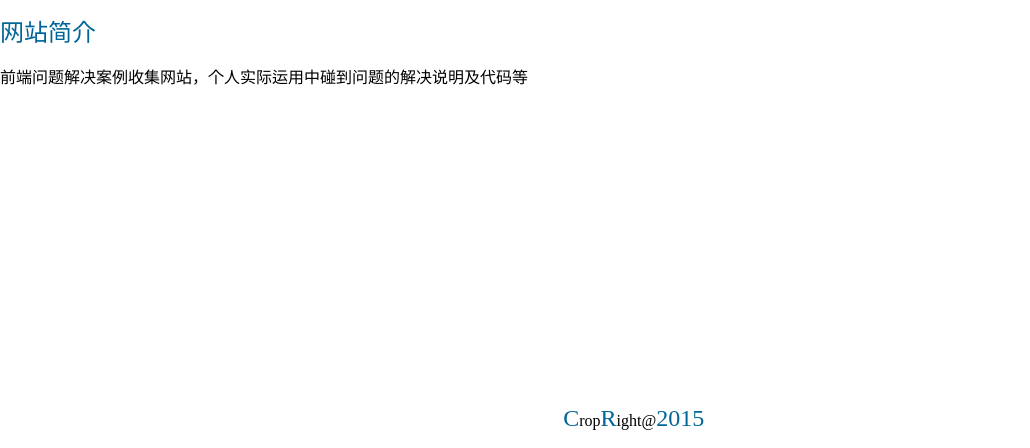
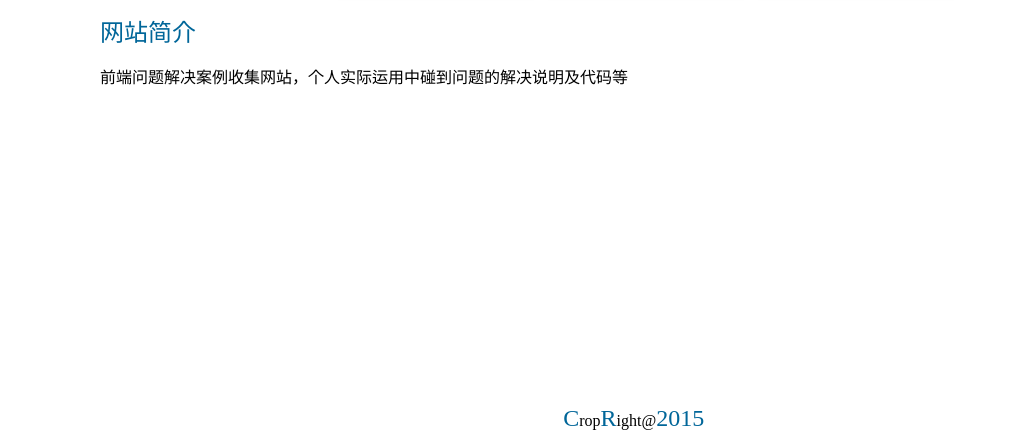
Before and after one commit to plusprimer/w3c, a plain HTML site: page index.html in a window 1280 px wide. Shown: the part 352-800 px from the top of the page, without its empty margins (0-1030 px from the left). Drawn offline with Linux system fonts and the light colour scheme.

Commit message:
v0.0.4
修改了网站简介摆放位置

```diff
--- a/index.html
+++ b/index.html
@@ -17,7 +17,7 @@
 			<a href="#" class="btn"><div class="ddd"><span>css</span></div></a>
 			<a href="#" class="btn"><div class="ddd"><span>javascript</span></div></a>
 		</div>
-		<div>
+		<div class="d4disc">
 			<p><span>网站简介</span></p>
 			<p>前端问题解决案例收集网站，个人实际运用中碰到问题的解决说明及代码等</p>
 		</div>
--- a/stylesheets/stylesheet.css
+++ b/stylesheets/stylesheet.css
@@ -102,6 +102,10 @@ p span {
 	margin: 0 auto;
 	width: 1px;
 }
+.d4disc {
+	margin-left: 100px;
+}
+
 /*
 
 li {
```
